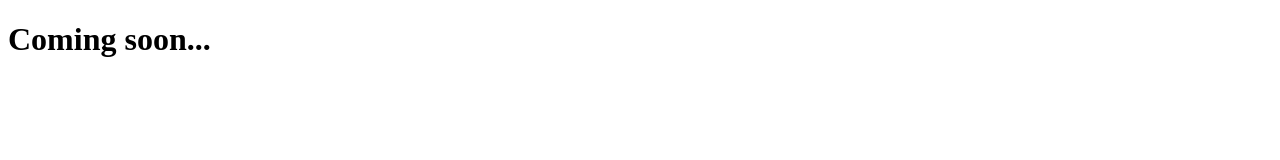
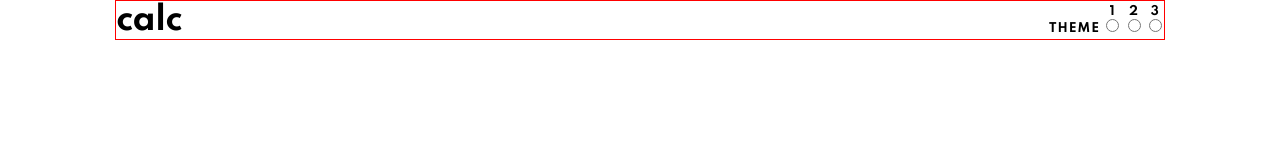
Before and after one commit to nlukic97/calculator-app, a website: page public/index.html in a window 1280 px wide. Drawn offline with Linux system fonts and the light colour scheme.

Commit message:
added some styles and html

```diff
--- a/public/index.html
+++ b/public/index.html
@@ -6,6 +6,11 @@
   <link rel="icon" type="image/png" sizes="32x32" href="./images/favicon-32x32.png">
   <title>Nikola Lukic | Zadatak 5</title>
 
+  <!-- Font import - Spartan -->
+  <link rel="preconnect" href="https://fonts.googleapis.com">
+  <link rel="preconnect" href="https://fonts.gstatic.com" crossorigin>
+  <link href="https://fonts.googleapis.com/css2?family=Spartan:wght@700&display=swap" rel="stylesheet">
+
   <!-- Stylesheet -->
   <link rel="stylesheet" href="css/style.css">
 
@@ -13,7 +18,32 @@
   <script src="js/script.js" defer></script>
 </head>
 <body>
-  <h1>Coming soon...</h1>
+  <div class="container">
+    <div class="calculator-container">
+      <div class="calc-head">
+
+        <h1 class="main-heading">calc</h1>
+
+        <div class="theme-switcher">
+            <span class="title">Theme</span>
+            <div class="theme-btn text-center">
+              <label for='theme1'>1</label>
+              <input type="radio" name="theme" id="theme1">
+            </div>
+
+            <div class="theme-btn text-center">
+              <label for='theme2'>2</label>
+              <input type="radio" name="theme" id="theme2">
+            </div>
+
+            <div class="theme-btn text-center">
+              <label for='theme3'>3</label>
+              <input type="radio" name="theme" id="theme3">
+            </div>
+        </div>
+      </div>
+    </div>
+  </div>
 
 </body>
 </html>
--- a/public/js/script.js
+++ b/public/js/script.js
@@ -1,6 +1,6 @@
 let formula = '-4'
 
-//adding a +, -, *, /, or .
+//adding a +, -, *, /, or . to 'formula'
 function newOperation(symbol){
     if(isLastCharInteger(formula)){
         formula += symbol
@@ -17,22 +17,16 @@ function newNumber(number){
 //returns true if the last character is an integer (specifically, if it is not a mathemathical operation or a dot/comma)
 function isLastCharInteger(string){
     let char = string[string.length-1]
-
-    if(char == '-' || char == '+' || char == '*' || char == '/' || char == '.'){
-        return false
-    } else {
-        return true
-    }
+    return (char == '-' || char == '+' || char == '*' || char == '/' || char == '.')? false : true;
 }
 
 // function
 function calculate(givenNumbers){
     //will not execute if user presses = before entering anything
-    if(givenNumbers === ''){
-        return null
-    }
+    if(givenNumbers === '') return null
 
-    while(isLastCharInteger(givenNumbers) === false){ //removing all the hanging symbols from the end in case there are any (just in case, maybe it's not necessary)
+    //removing all the hanging symbols from the end in case there are any (just in case, maybe it's not necessary)
+    while(isLastCharInteger(givenNumbers) === false){
         givenNumbers = removeLastChar(givenNumbers)
     }
 
--- /dev/null
+++ b/public/scss/imports/_mobileStylesheet.scss
@@ -0,0 +1,37 @@
+.container {
+    padding: 0 9%;
+}
+
+*, body {
+    margin: 0;
+    padding: 0;
+}
+
+body {
+    font-family: 'Spartan', sans-serif;
+    font-weight: 700;
+}
+
+.calculator-container {
+    border: 1px solid red;
+
+    .calc-head {
+        display: flex;
+        justify-content: space-between;
+        align-items: center;
+
+        .theme-switcher {
+            span.title {
+                text-transform: uppercase;
+            }
+            .theme-btn {
+                display: inline-block;
+                padding: 0 2px;
+
+                label {
+                    display: block;
+                }
+            }
+        }
+    }
+}
--- /dev/null
+++ b/public/scss/imports/_typography.scss
@@ -0,0 +1,14 @@
+.main-heading {
+    font-size: 32px;
+    letter-spacing: -0.53px;
+    font-weight: 700;
+}
+
+.theme-switcher {
+    font-size: 12px;
+    letter-spacing: 1px;
+}
+
+.text-center {
+    text-align: center;
+}
--- a/public/scss/main.scss
+++ b/public/scss/main.scss
@@ -0,0 +1,3 @@
+@import 'imports/typography';
+
+@import 'imports/_mobileStylesheet';
```
Also changed, not shown: public/css/style.css, 1 other file.
